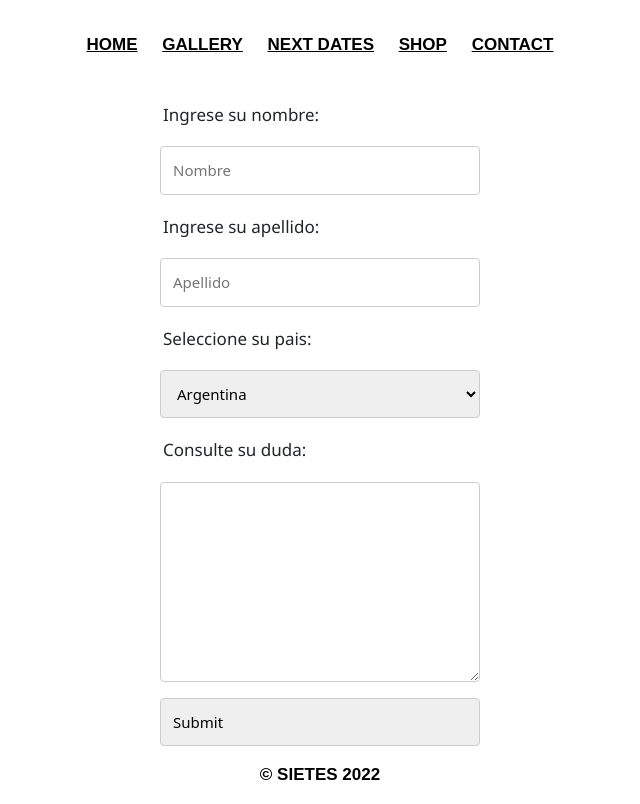
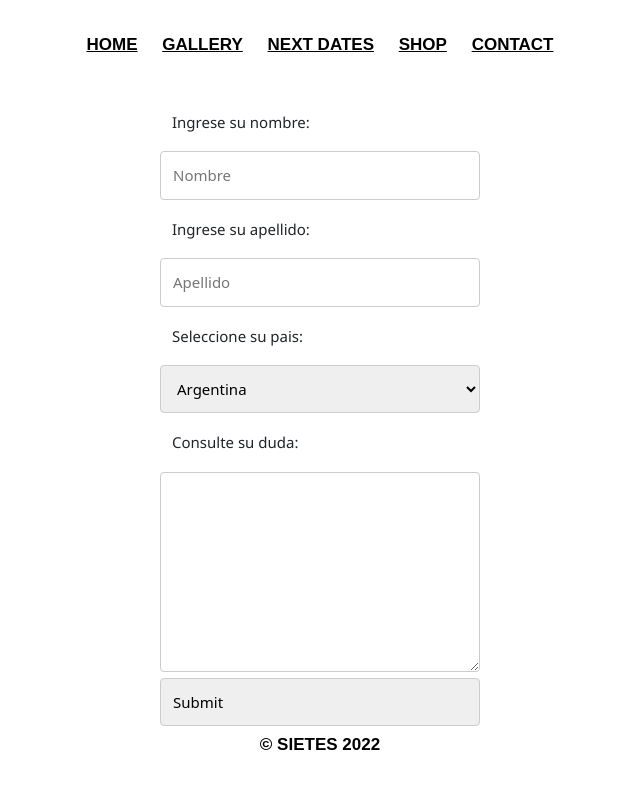
Before and after one commit to Tomascazcarra/PF_CazcarraTomas, a website: page paginas/contact.html in a window 1280 px wide. Shown: the part 133-937 px from the top of the page, without its empty margins (320-960 px from the left). After the commit the page ends 907 px from the top, so only its background shows below. Drawn offline with nearby package versions, Linux system fonts and the light colour scheme.

Commit message:
arreglo de detalles en contact

```diff
--- a/scss/_contact.scss
+++ b/scss/_contact.scss
@@ -1,5 +1,4 @@
 .principal__contacto {
-    background-color: #ffffff;
     form input,textarea,select{
         display: block;
         margin-left: auto;
@@ -12,7 +11,7 @@
         border-radius: 4px;
         box-sizing: border-box;
         margin-top: 6px;
-        margin-bottom: 16px;
+        margin-bottom: 6px;
         resize: vertical;
         text-align:left;
     }
@@ -20,12 +19,12 @@
         display: block;
         margin-left: auto;
         margin-right: auto;
-        font-size: 17px;
+        font-size: 15px;
         width: 25%;
         min-width: 250px;
-        padding: 3px;
+        padding: 12px;
         margin-top: 6px;
-        margin-bottom: 16px;
+        margin-bottom: 6px;
         resize: vertical;
         text-align:left;
         font-family: 'Segoe UI', Tahoma, Geneva, Verdana, sans-serif;
```
Also changed, not shown: css/main.css.
